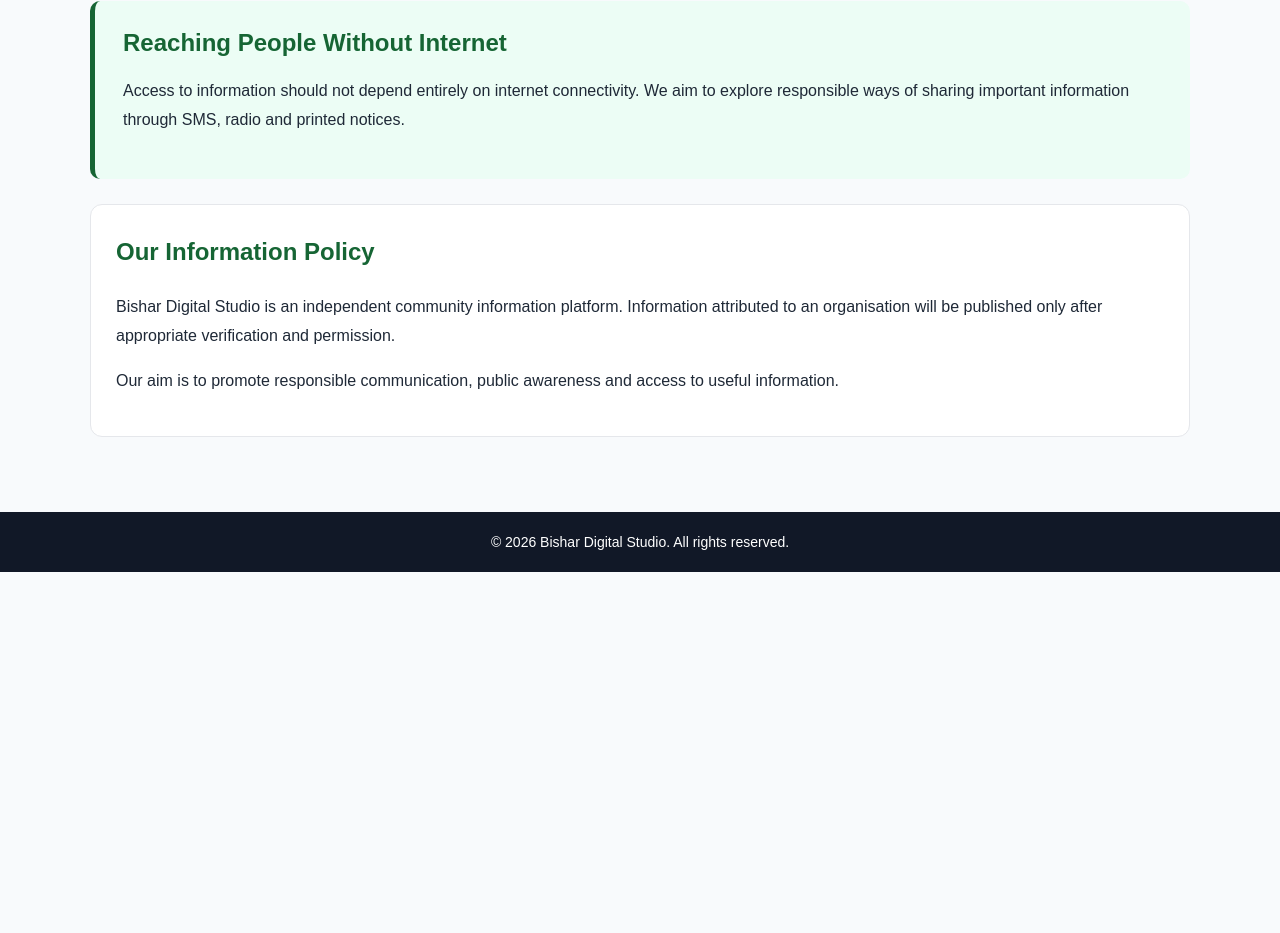
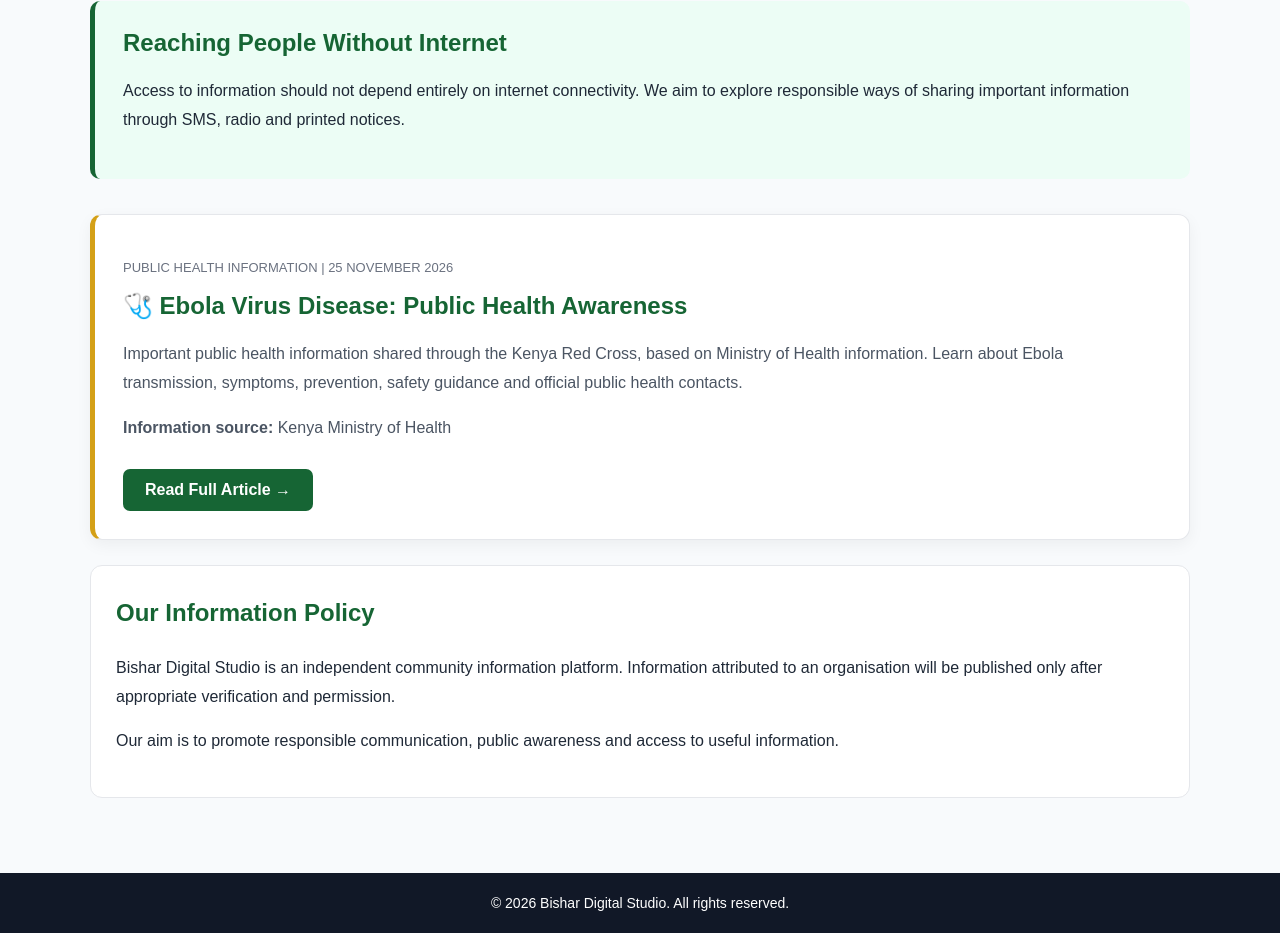
Before and after one commit to mohamudbi065-cmd/bishar-digital-studio, a plain HTML site: page community-information.html in a window 1280 px wide. Shown: the part 904-1837 px from the top of the page. Before the commit the page ends 1476 px from the top, so only its background shows below. Drawn offline with Linux system fonts and the light colour scheme.

Commit message:
Add latest health information section for Ebola awareness
Added a new section for latest community health information on Ebola Virus Disease, including details on transmission, symptoms, and prevention.

```diff
--- a/community-information.html
+++ b/community-information.html
@@ -139,6 +139,48 @@
             margin-top: 30px;
         }
 
+/* Featured community health information */
+.community-feature {
+    background: white;
+    border: 1px solid #e5e7eb;
+    border-left: 5px solid #d4a017;
+    border-radius: 12px;
+    padding: 28px;
+    margin-top: 35px;
+    box-shadow: 0 5px 16px rgba(0,0,0,0.05);
+}
+
+.community-feature h2 {
+    color: #166534;
+    margin-top: 0;
+}
+
+.community-feature p {
+    color: #4b5563;
+    line-height: 1.8;
+}
+
+.community-feature a {
+    display: inline-block;
+    background: #166534;
+    color: white;
+    text-decoration: none;
+    padding: 12px 22px;
+    border-radius: 7px;
+    font-weight: bold;
+    margin-top: 10px;
+}
+
+.community-feature a:hover {
+    background: #14532d;
+}
+
+.community-feature .feature-date {
+    color: #6b7280;
+    font-size: 13px;
+}
+
+
         @media (max-width: 750px) {
             .community-grid {
                 grid-template-columns: repeat(2, 1fr);
@@ -254,6 +296,34 @@
         </p>
     </section>
 
+    <!-- Latest Community Health Information -->
+    <section class="community-feature" id="latest-health">
+
+        <p class="feature-date">
+            PUBLIC HEALTH INFORMATION | 25 NOVEMBER 2026
+        </p>
+
+        <h2>🩺 Ebola Virus Disease: Public Health Awareness</h2>
+
+        <p>
+            Important public health information shared through
+            the Kenya Red Cross, based on Ministry of Health
+            information. Learn about Ebola transmission,
+            symptoms, prevention, safety guidance and official
+            public health contacts.
+        </p>
+
+        <p>
+            <strong>Information source:</strong>
+            Kenya Ministry of Health
+        </p>
+
+        <a href="ebola-awareness-kenya.html">
+            Read Full Article →
+        </a>
+
+    </section>
+
     <section class="community-disclaimer">
         <h2>Our Information Policy</h2>
         <p>
```
